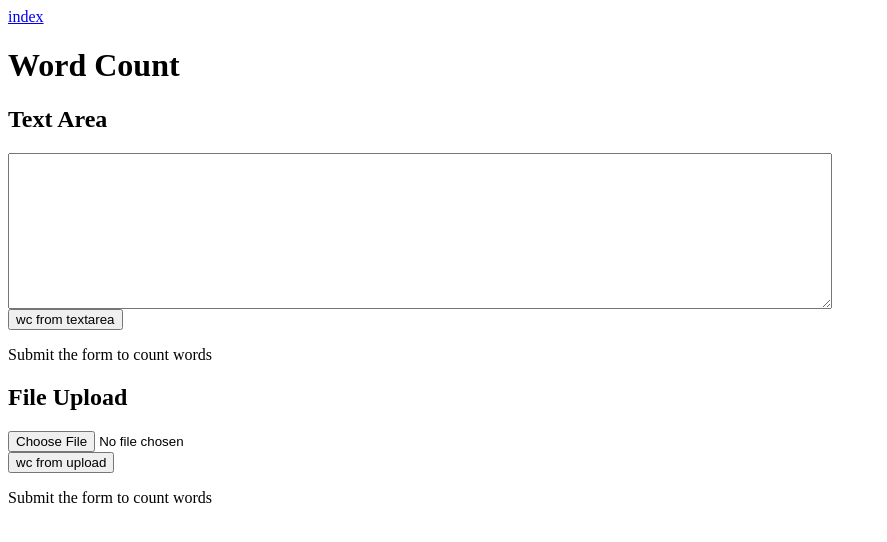
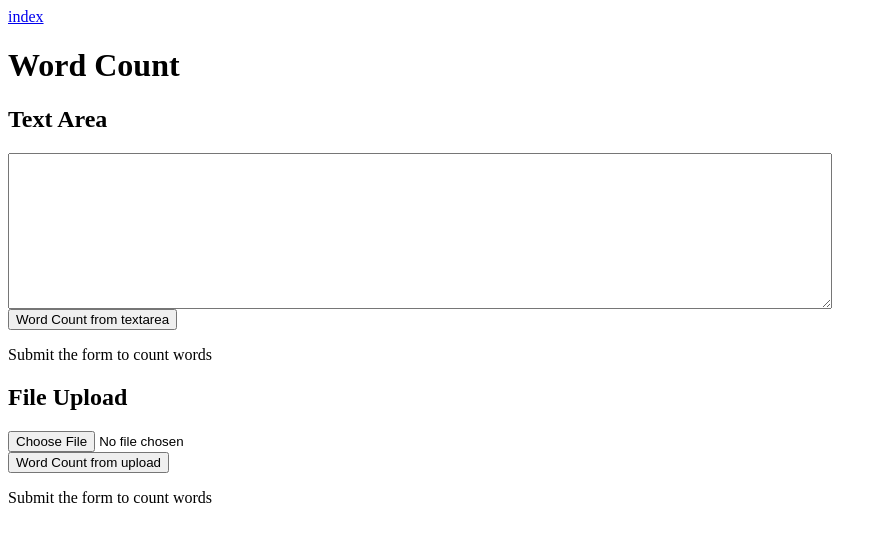
Before and after one commit to pykafe/django_testbed, a Django app: page /word_count in a window 1280 px wide. Shown: the top 542 px of the page, without its empty margins (0-887 px from the left). Run offline with Django 3.2, Linux system fonts and the light colour scheme.

Commit message:
Changed wc to word_count everywhere. Ugh.

```diff
--- a/testbed/python_function_pages/libraries/word_count.py
+++ b/testbed/python_function_pages/libraries/word_count.py
@@ -1,4 +1,4 @@
-def wc(text):
+def word_count(text):
     lines = text.splitlines()
 
     lines_count = 0
--- a/testbed/python_function_pages/templates/python_function_pages/word_count.html
+++ b/testbed/python_function_pages/templates/python_function_pages/word_count.html
@@ -1,12 +1,13 @@
 <a href="/">index</a>
-<h1> Word Count</h1>
+<h1>Word Count</h1>
 <h2>Text Area</h2>
 <form method="post">
     {% csrf_token %}
     <textarea name="text" rows=10 cols=100>{{ request.POST.text }}</textarea>
     <br />
-    <button>wc from textarea</button>
+    <button>Word Count from textarea</button>
 </form>
+
 {{ result }}
 
 <h2>File Upload</h2>
@@ -14,7 +15,7 @@
     {% csrf_token %}
     <input type="file" name="upload_file"></textarea>
     <br />
-    <button>wc from upload</button>
+    <button>Word Count from upload</button>
 </form>
 
 {{ file_result }}
--- a/testbed/python_function_pages/views.py
+++ b/testbed/python_function_pages/views.py
@@ -1,7 +1,7 @@
-from urllib import request
 from django.views.generic.base import TemplateView
 
-from .libraries.word_count import wc
+from .libraries.word_count import word_count
+
 
 class IndexView(TemplateView):
     template_name = "python_function_pages/index.html"
@@ -15,14 +15,14 @@ class WordCountView(TemplateView):
         # add the result to the request
 
         if "text" in request.POST:
-            self.wc_result = wc(request.POST["text"])
+            self.word_count_result = word_count(request.POST["text"])
         elif "upload_file" in request.FILES:
-            self.wc_result_file = wc(request.FILES["upload_file"].read())
+            self.word_count_result_file = word_count(request.FILES["upload_file"].read())
 
         return super().get(request, *args, **kwargs)
 
     def get_context_data(self, **kwargs):
         context = super().get_context_data(**kwargs)
-        context['result'] = getattr(self, 'wc_result', "Submit the form to count words")
-        context['file_result'] = getattr(self, 'wc_result_file', "Submit the form to count words")
+        context['result'] = getattr(self, 'word_count_result', "Submit the form to count words")
+        context['file_result'] = getattr(self, 'word_count_result_file', "Submit the form to count words")
         return context
```
